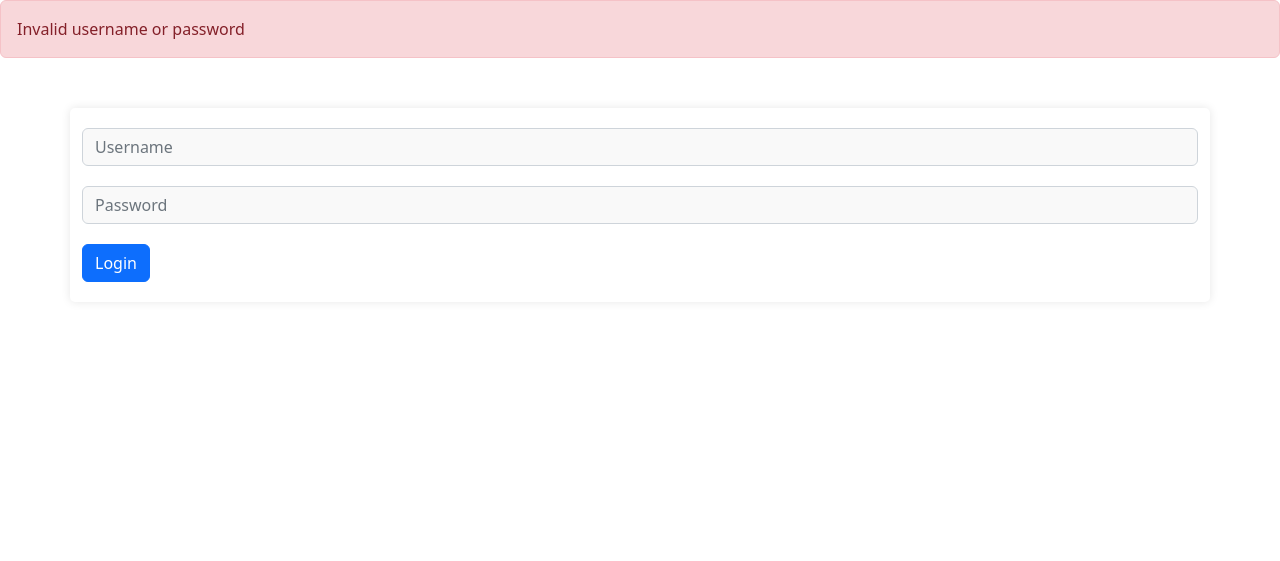
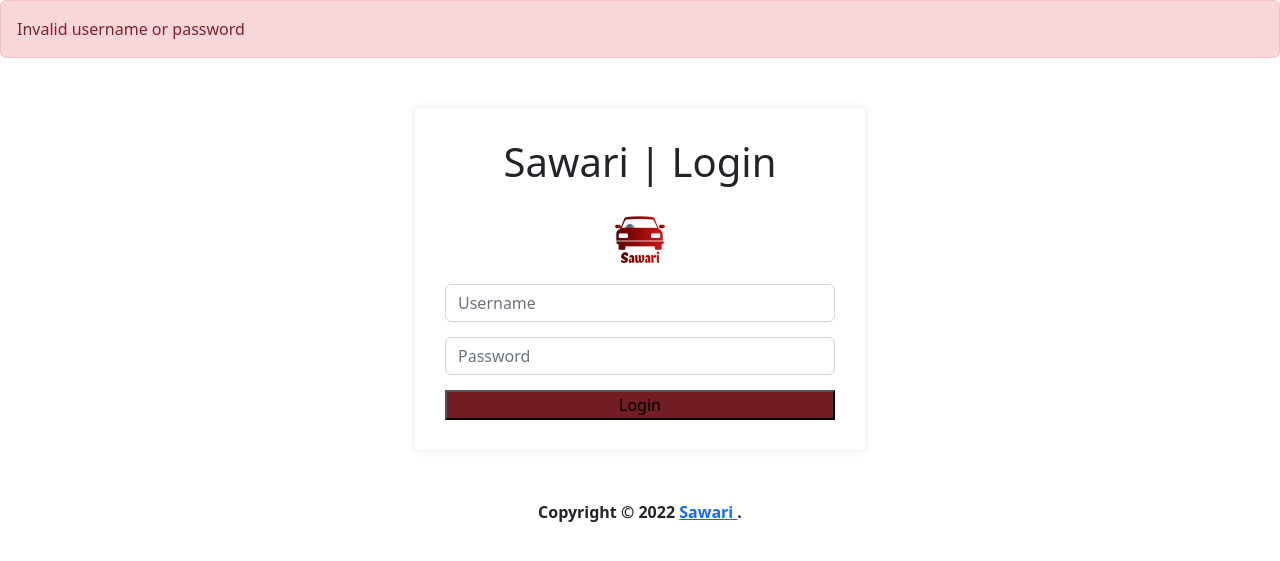
Before and after one commit to evanstha07/sawari, a PHP site: page /login.php in a window 1280 px wide. Shown: the top 561 px of the page. Run offline with PHP 8.4, Linux system fonts and the light colour scheme.

Commit message:
updated frontend

```diff
--- a/includes/aside.php
+++ b/includes/aside.php
@@ -5,7 +5,7 @@
         <ul class="navbar-nav">
 
             <li class="nav-item d-none d-sm-inline-block">
-                <a href="#" class="nav-link text-white-50">Home</a>
+                <a href="#" class="nav-link text-white-50">Admin Panel</a>
             </li>
             <!-- <li class="nav-item d-none d-sm-inline-block">
           <a href="../contact.php" class="nav-link">Contact</a>
--- /dev/null
+++ b/login.css
@@ -0,0 +1,87 @@
+/* Styles for the login form */
+.main-container {
+    max-width: 450px;
+    margin: 50px auto;
+    padding: 30px;
+    background-color: #fff;
+    border-radius: 5px;
+    box-shadow: 0 0 10px rgba(0, 0, 0, 0.1);
+    display: flex;
+    flex-direction: column;
+    gap: 20px;
+  }
+
+h1 {
+    text-align: center;
+    margin-bottom: 20px;
+    font-size: 24px;
+}
+
+img{
+ align-self: center;
+}
+
+.form-group {
+    margin-bottom: 15px;
+}
+
+.form-control {
+    width: 100%;
+    padding: 10px;
+    font-size: 16px;
+    border: 1px solid #ccc;
+    border-radius: 5px;
+}
+
+.form-btn {
+    display: flex;
+    flex-direction: column;
+
+      }
+
+.form-btnn {
+    background-color: #721c24;
+}
+
+.btn {
+    padding: 10px 20px;
+    font-size: 16px;
+    border: none;
+    border-radius: 5px;
+    background-color: #007bff;
+    color: #fff;
+    cursor: pointer;
+}
+
+/* .btn:hover {
+    background-color: #0056b3;
+} */
+
+.alert {
+    padding: 10px;
+    margin-bottom: 15px;
+    border-radius: 5px;
+}
+
+.alert-danger {
+    background-color: #f8d7da;
+    color: #721c24;
+    border: 1px solid #f5c6cb;
+}
+
+/* Media query for small screens */
+@media (max-width: 500px) {
+    .container {
+        max-width: 300px;
+    }
+}
+
+
+/* #login-btn {
+    width: 100px;
+    margin-bottom: 2px;
+}
+
+#login-btn:hover {
+    background-color: #721c24;
+} */
--- a/login.php
+++ b/login.php
@@ -6,7 +6,7 @@
     <meta http-equiv="X-UA-Compatible" content="IE=edge">
     <meta name="viewport" content="width=device-width, initial-scale=1.0">
     <title>Sawari | Login Form</title>
-    <link rel="stylesheet" href="registration.css">
+    <link rel="stylesheet" href="login.css">
     <link rel="stylesheet" href="https://cdn.jsdelivr.net/npm/bootstrap@5.2.3/dist/css/bootstrap.min.css" integrity="sha384-rbsA2VBKQhggwzxH7pPCaAqO46MgnOM80zW1RWuH61DGLwZJEdK2Kadq2F9CUG65" crossorigin="anonymous">
 </head>
 
@@ -32,7 +32,9 @@
         echo "<div class='alert alert-danger'> Invalid username or password</div>";
     }
     ?>
-    <div class="container">
+    <div class="main-container">
+        <h1>Sawari | Login</h1>
+        <img src="./assets/img/Sawari.PNG" height="50px" width="50px">
         <form action="" method="POST">
             <div class="form-group">
                 <input type="text" class="form-control" name="username" placeholder="Username">
@@ -41,10 +43,13 @@
                 <input type="password" class="form-control" name="password" placeholder="Password">
             </div>
             <div class="form-btn">
-                <button type="submit" class="btn btn-primary" name="Login">Login</button>
+                <button type="submit" class="form-btnn" name="Login">Login</button>
             </div>
         </form>
     </div>
+    <footer class="d-flex justify-content-center mt-5">
+        <strong>Copyright &copy; 2022
+            <a href="index.php">Sawari </a>.</strong>
 </body>
 
 </html>
--- a/registration.css
+++ b/registration.css
@@ -3,10 +3,10 @@ body {
   background-color: #f0f0f0;
 }
 
-.container {
-  max-width: 400px;
+.form-container {
+  max-width: 450px;
   margin: 50px auto;
-  padding: 20px;
+  padding: 30px;
   background-color: #fff;
   border-radius: 5px;
   box-shadow: 0 0 10px rgba(0, 0, 0, 0.1);
@@ -28,7 +28,7 @@ body {
 }
 
 .form-control {
-  width: 100%;
+  width: 50%;
   padding: 10px;
   font-size: 16px;
   border: 1px solid #ccc;
@@ -68,6 +68,10 @@ body {
   border: 1px solid #d6e9c6;
 }
 
+.form-group{
+  display:flex;
+  flex-direction: column;
+}
 /* Optional: Add custom styles for specific form elements */
 .form-group label {
   display: block;
```
Also changed, not shown: about.php (+24 -13 lines), components/indexHeader.php (+5 -5 lines), components/indexMain.php (+9 -3 lines), contact.css (+8 -2 lines), contact.php (+13 -3 lines), includes/dbconn.php (deleted, +0 -7 lines), includes/prod_disp.php (+7 -11 lines), registration.php (+16 -5 lines), assets/img/Bimochan.jpg (added), assets/img/Evan.jpg (added), assets/img/HyndaiAboutUs.jpg (added), assets/img/Sanjay.jpg (added), assets/img/audi.jpg (added), assets/img/nischal.jpg (added).
